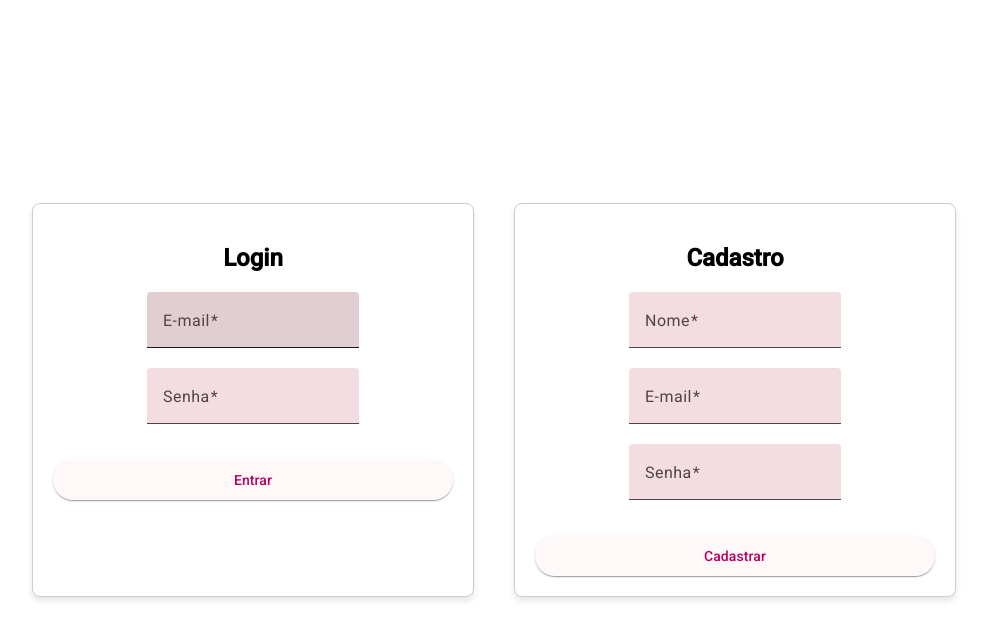
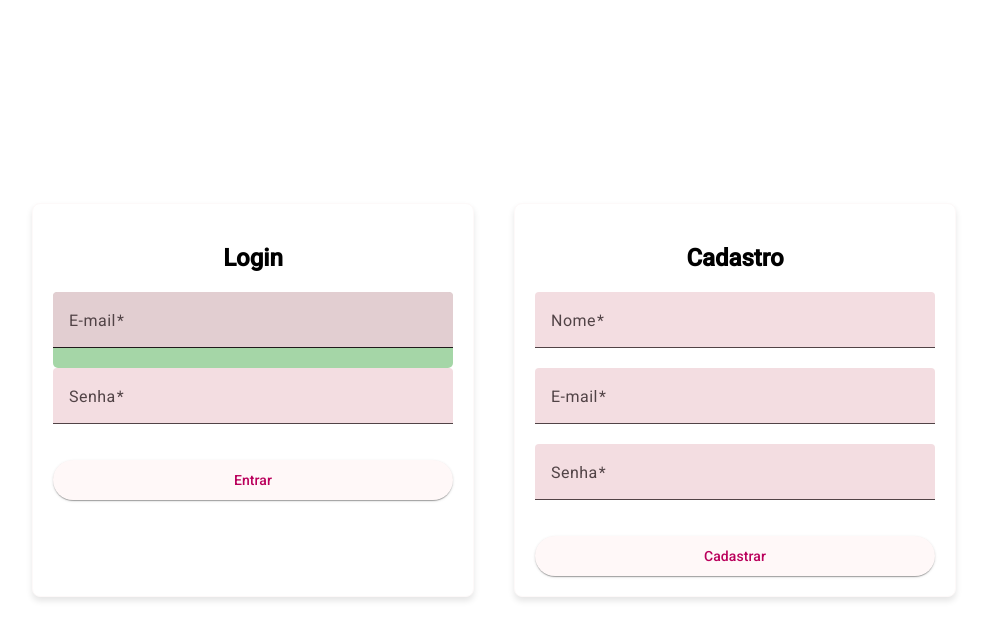
Before and after one commit to FabiHigino/Desafio, an Angular app in the folder frontend/: page / in a window 1280 px wide. In both pictures the pointer is over the element 399 px from the left and 329 px from the top of the page. Shown: the top 640 px of the page, without its empty margins (146-1133 px from the left). Built offline with nearby package versions, Linux system fonts and the light colour scheme.

Commit message:
login-cadastro v2

```diff
--- a/frontend/src/app/login/login.component.css
+++ b/frontend/src/app/login/login.component.css
@@ -18,7 +18,7 @@
   max-width: 400px;
   width: 100%;
   padding: 20px;
-  border: 1px solid #ccc;
+  border: 1px solid #fdf9f9;
   border-radius: 8px;
   text-align: center;
   background: #fff;
@@ -32,8 +32,28 @@ h2 {
   font-size: 24px;
 }
 
+/* 🔹 Estiliza os inputs */
+mat-form-field {
+  width: 100%;
+}
+
+/* 🔹 Efeito hover para os inputs */
+mat-form-field:hover,
+mat-form-field:focus-within {
+  background-color: #a5d6a7; /* 🔹 Verde médio */
+  border-radius: 5px;
+  transition: background-color 0.3s ease-in-out;
+}
+
 /* 🔹 Estiliza os botões */
 button {
   width: 100%; /* 🔹 O botão ocupa toda a largura do formulário */
   margin-top: 16px; /* 🔹 Espaçamento entre os campos e o botão */
+  transition: background-color 0.3s ease-in-out;
 }
+
+/* 🔹 Efeito hover para os botões */
+button:hover {
+  background-color: #66bb6a !important; /* 🔹 Verde médio */
+  color: white;
+}
```
